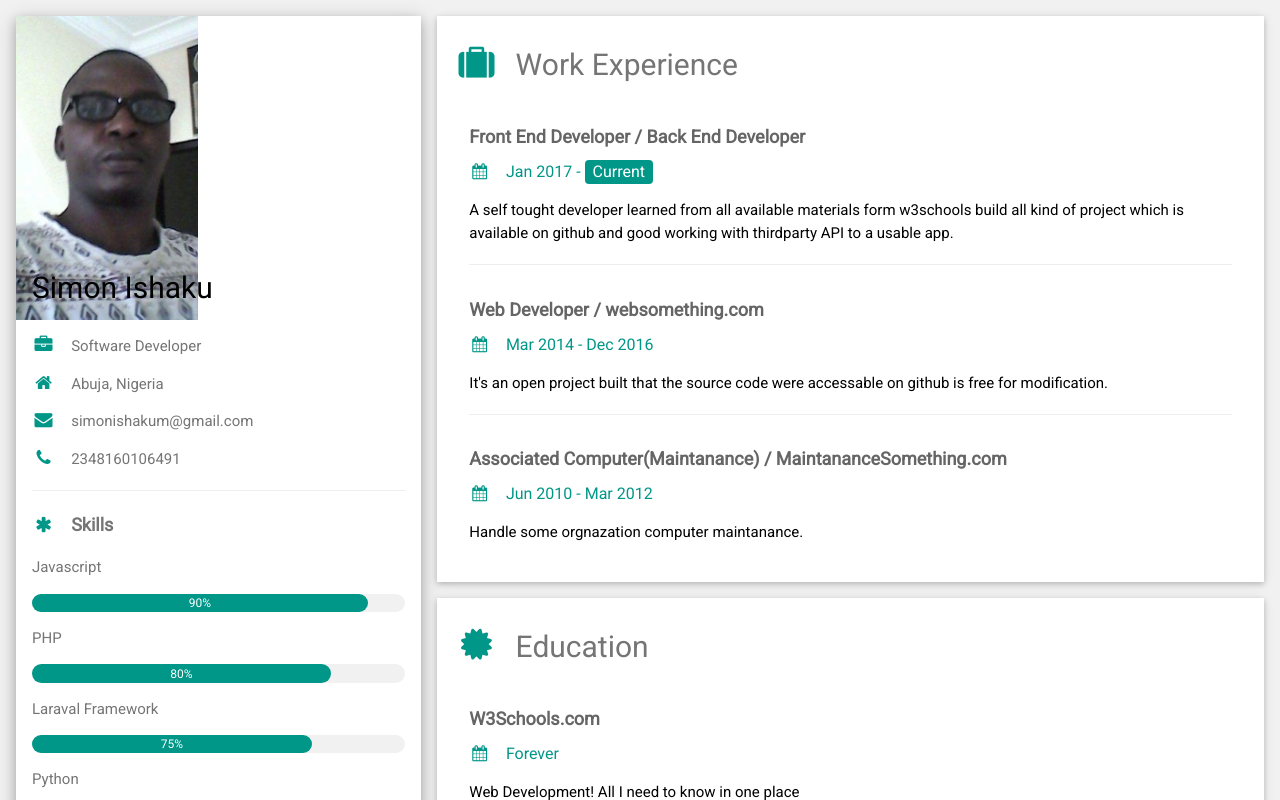
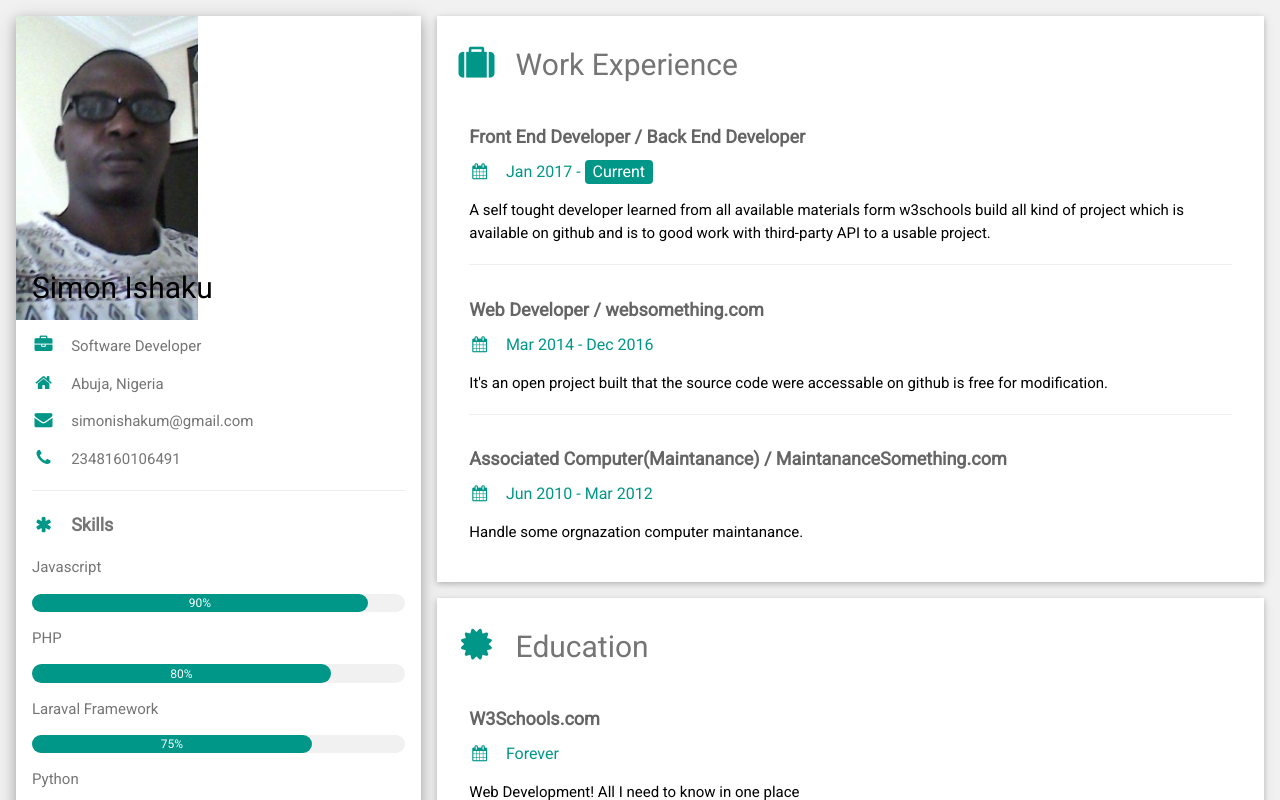
Before and after one commit to simon200033/my-cv, a plain HTML site: page index.html in a window 1280 px wide. Shown: the top 800 px of the page. Drawn offline with nearby package versions, Linux system fonts and the light colour scheme.

Commit message:
Update index.html

```diff
--- a/index.html
+++ b/index.html
@@ -94,7 +94,7 @@ html,body,h1,h2,h3,h4,h5,h6 {font-family: "Roboto", sans-serif}
         <div class="w3-container">
           <h5 class="w3-opacity"><b>Front End Developer / Back End Developer</b></h5>
           <h6 class="w3-text-teal"><i class="fa fa-calendar fa-fw w3-margin-right"></i>Jan 2017 - <span class="w3-tag w3-teal w3-round">Current</span></h6>
-          <p>A self tought developer learned from all available materials form w3schools build all kind of project which is available on github and good working with thirdparty API to a usable app. </p>
+          <p>A self tought developer learned from all available materials form w3schools build all kind of project which is available on github and is to good work with third-party API to a usable project. </p>
           <hr>
         </div>
         <div class="w3-container">
```
